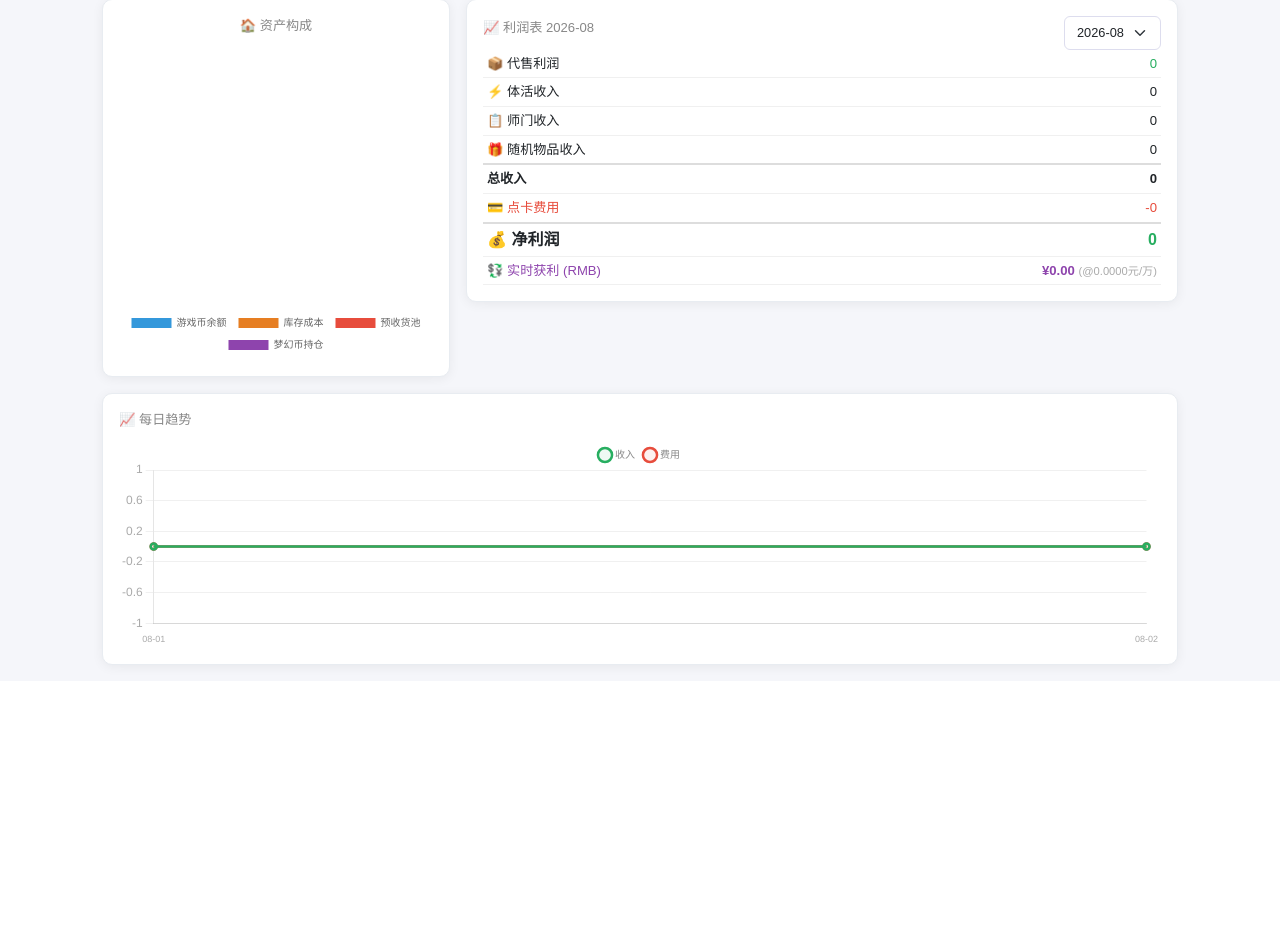
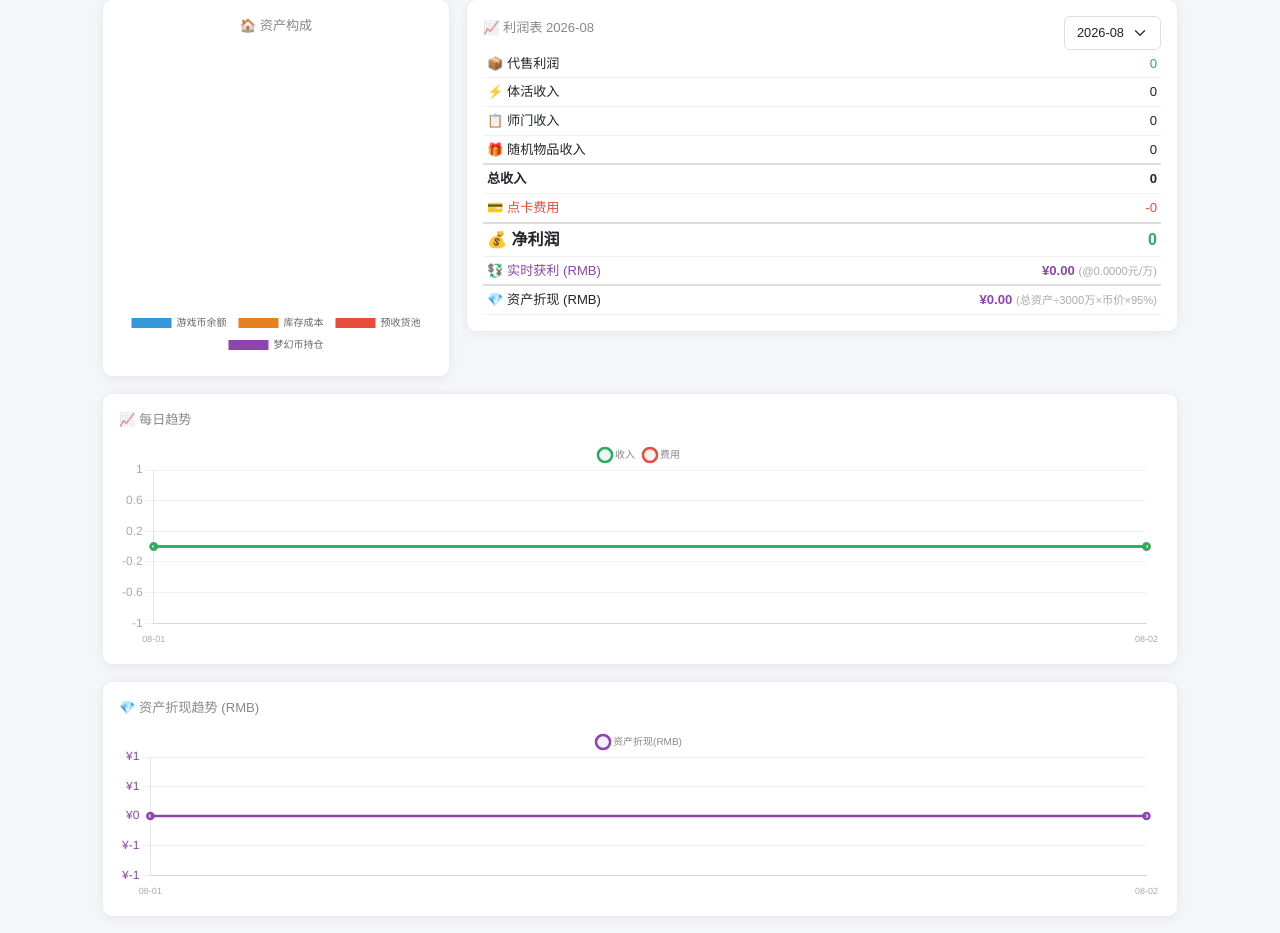
Before and after one commit to readwritelearn/mhxy-accounting, a Flask app: page / in a window 1280 px wide. Shown: the part 443-1376 px from the top of the page. Before the commit the page ends 1115 px from the top, so only its background shows below. Run offline with Flask 3, Linux system fonts and the light colour scheme.

Commit message:
feat: asset discount value and trend chart - total_assets/3000w*price*95%

```diff
--- a/app.py
+++ b/app.py
@@ -733,11 +733,23 @@ class ExcelDB:
         price_per_wan = db.get_latest_price_per_wan()
         rmb_profit = round(net_profit / 10000 * price_per_wan, 2) if price_per_wan > 0 else 0
 
+        # 资产折现 = (总资产 / 3000万) × 最新币价 × 95%
+        latest_prices = db.get_currency_prices()
+        latest_price = latest_prices[-1]["price"] if latest_prices else 0
+        asset_discount = round(total_assets / 30000000 * latest_price * 0.95, 2) if latest_price > 0 else 0
+
+        # 获取每日币价均价（用于趋势）
+        currency_trend = db.get_currency_trend()
+        price_map = {c["date"]: c["avg_price"] for c in currency_trend}
+
         # 每日趋势
         daily = []
         d = date(y, m, 1)
         today = date.today()
         end = min(month_end, today)
+        running_bal = 0  # 每日收盘余额
+        all_txns_sorted = sorted(self.get_transactions(), key=lambda t: (str(t.get("date","")), t["id"]))
+        txn_idx = 0
         while d <= end:
             ds = d.isoformat()
             d_txns = [t for t in txns if str(t.get("date", ""))[:10] == ds]
@@ -746,11 +758,19 @@ class ExcelDB:
                           if t["category"] in ("vitality","school","random") and t["amount"] > 0)
             d_expense = sum(abs(t["amount"]) for t in d_txns
                           if t["category"] == "point_card" and t["amount"] < 0)
+            # 当日收盘余额 = 最后一笔交易的 balance_after
+            day_txns_sorted = sorted([t for t in all_txns_sorted if str(t.get("date",""))[:10] <= ds],
+                                     key=lambda t: (t["id"]))
+            closing_bal = day_txns_sorted[-1]["balance_after"] if day_txns_sorted else 0
+            # 当日资产折现
+            day_price = price_map.get(ds, latest_price)
+            day_discount = round(closing_bal / 30000000 * day_price * 0.95, 2) if day_price > 0 else 0
             daily.append({
                 "date": ds,
                 "income": round(d_income, 0),
                 "expense": round(d_expense, 0),
                 "profit": round(d_income - d_expense, 0),
+                "asset_discount": day_discount,
             })
             d += timedelta(days=1)
 
@@ -782,6 +802,7 @@ class ExcelDB:
                 "net_profit": net_profit,
                 "price_per_wan": price_per_wan,
                 "rmb_profit": rmb_profit,
+                "asset_discount": asset_discount,
             },
             "daily_trend": daily,
             "available_months": months_set,
--- a/templates/index.html
+++ b/templates/index.html
@@ -133,6 +133,10 @@ body{background:var(--bg);color:var(--text);font-family:"Microsoft YaHei","PingF
 <div class="section-card">
 <div class="section-title">📈 每日趋势</div>
 <canvas id="trendChart" height="60"></canvas>
+</div>
+<div class="section-card">
+<div class="section-title">💎 资产折现趋势 (RMB)</div>
+<canvas id="discountChart" height="50"></canvas>
 </div>
 </div>
 
@@ -363,7 +367,7 @@ function initDates(){var t=td();['psDate','pbDate','slDate','inDate','pcDate'].f
 $$('#mainTabs .nav-link').forEach(l=>{l.addEventListener('click',function(e){e.preventDefault();$$('#mainTabs .nav-link').forEach(x=>x.classList.remove('active'));this.classList.add('active');$$('.tab-pane').forEach(p=>p.classList.remove('active'));$('#tab-'+this.dataset.tab).classList.add('active');if(this.dataset.tab==='dashboard')loadDashboard();if(this.dataset.tab==='inventory')loadInventory();if(this.dataset.tab==='pool')loadPool();if(this.dataset.tab==='transactions')loadTransactions();if(this.dataset.tab==='currency')loadCurrencyTab();if(this.dataset.tab==='positions')loadPositions()})});
 
 // ========== Charts ==========
-let assetChart=null,trendChart=null;
+let assetChart=null,trendChart=null,discountChart=null;
 
 // ========== Dashboard ==========
 async function loadDashboard(month){
@@ -393,6 +397,7 @@ $('#plTable').innerHTML=`<table class="table table-sm"><tbody>
 <tr><td style="color:#e74c3c">💳 点卡费用</td><td class="text-end" style="color:#e74c3c">-${fm(d.profit.point_card_expense)}</td></tr>
 <tr style="border-top:2px solid #ddd;font-size:1rem"><td><strong>💰 净利润</strong></td><td class="text-end"><strong style="color:${d.profit.net_profit>=0?'var(--green)':'#e74c3c'}">${fm(d.profit.net_profit)}</strong></td></tr>
 <tr><td style="color:#8e44ad">💱 实时获利 (RMB)</td><td class="text-end" style="color:#8e44ad"><strong>¥${d.profit.rmb_profit.toFixed(2)}</strong> <span style="font-size:.7rem;color:#aaa">(@${d.profit.price_per_wan.toFixed(4)}元/万)</span></td></tr>
+<tr style="border-top:2px solid #ddd"><td>💎 资产折现 (RMB)</td><td class="text-end"><strong style="color:#8e44ad">¥${d.profit.asset_discount.toFixed(2)}</strong> <span style="font-size:.7rem;color:#aaa">(总资产÷3000万×币价×95%)</span></td></tr>
 </tbody></table>`;
 
 // Month selector
@@ -406,6 +411,13 @@ trendChart=new Chart(ctx2,{type:'line',data:{labels,datasets:[
 {label:'收入',data:trend.map(x=>x.income),borderColor:'#27ae60',backgroundColor:'rgba(39,174,96,0.08)',fill:true,tension:0.4,pointRadius:3,pointHoverRadius:6,borderWidth:2.5},
 {label:'费用',data:trend.map(x=>x.expense),borderColor:'#e74c3c',backgroundColor:'rgba(231,76,60,0.08)',fill:true,tension:0.4,pointRadius:3,pointHoverRadius:6,borderWidth:2.5},
 ]},options:{responsive:true,plugins:{legend:{labels:{color:'#888',font:{size:10},usePointStyle:true}}},scales:{x:{ticks:{color:'#aaa',font:{size:9}},grid:{display:false}},y:{ticks:{color:'#aaa',callback:v=>v>=1e4?(v/1e4).toFixed(1)+'万':v},grid:{color:'#f0f0f0'}}}}});
+
+// Discount chart
+var discData=trend.map(x=>x.asset_discount||0);
+var ctx3=$('#discountChart');if(discountChart)discountChart.destroy();
+discountChart=new Chart(ctx3,{type:'line',data:{labels,datasets:[
+{label:'资产折现(RMB)',data:discData,borderColor:'#8e44ad',backgroundColor:'rgba(142,68,173,0.08)',fill:true,tension:0.4,pointRadius:3,pointHoverRadius:6,borderWidth:2.5},
+]},options:{responsive:true,plugins:{legend:{labels:{color:'#888',font:{size:10},usePointStyle:true}}},scales:{x:{ticks:{color:'#aaa',font:{size:9}},grid:{display:false}},y:{ticks:{color:'#8e44ad',callback:v=>'¥'+v.toFixed(0)},grid:{color:'#f0f0f0'}}}}});
 }
 
 // ========== Inventory ==========
```
